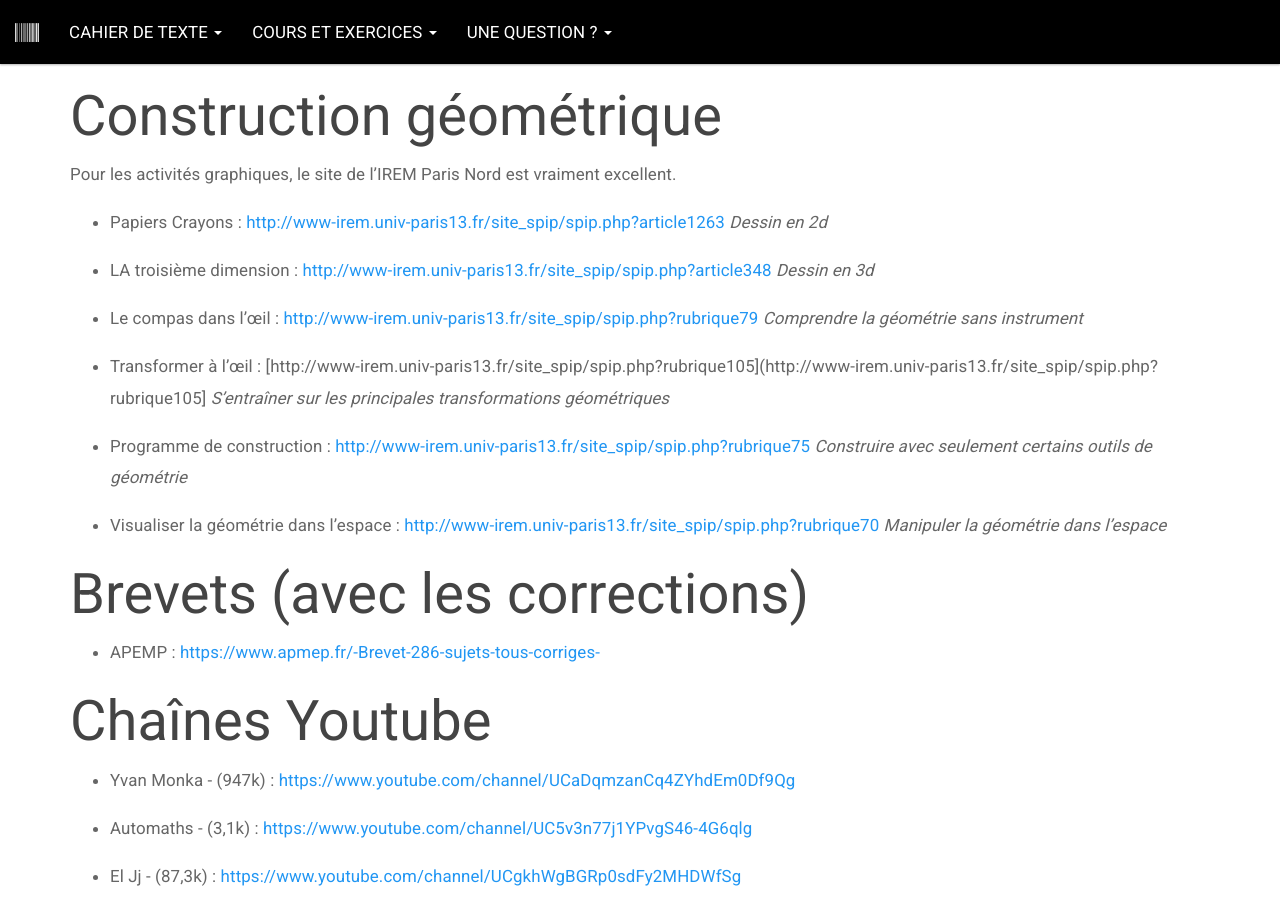
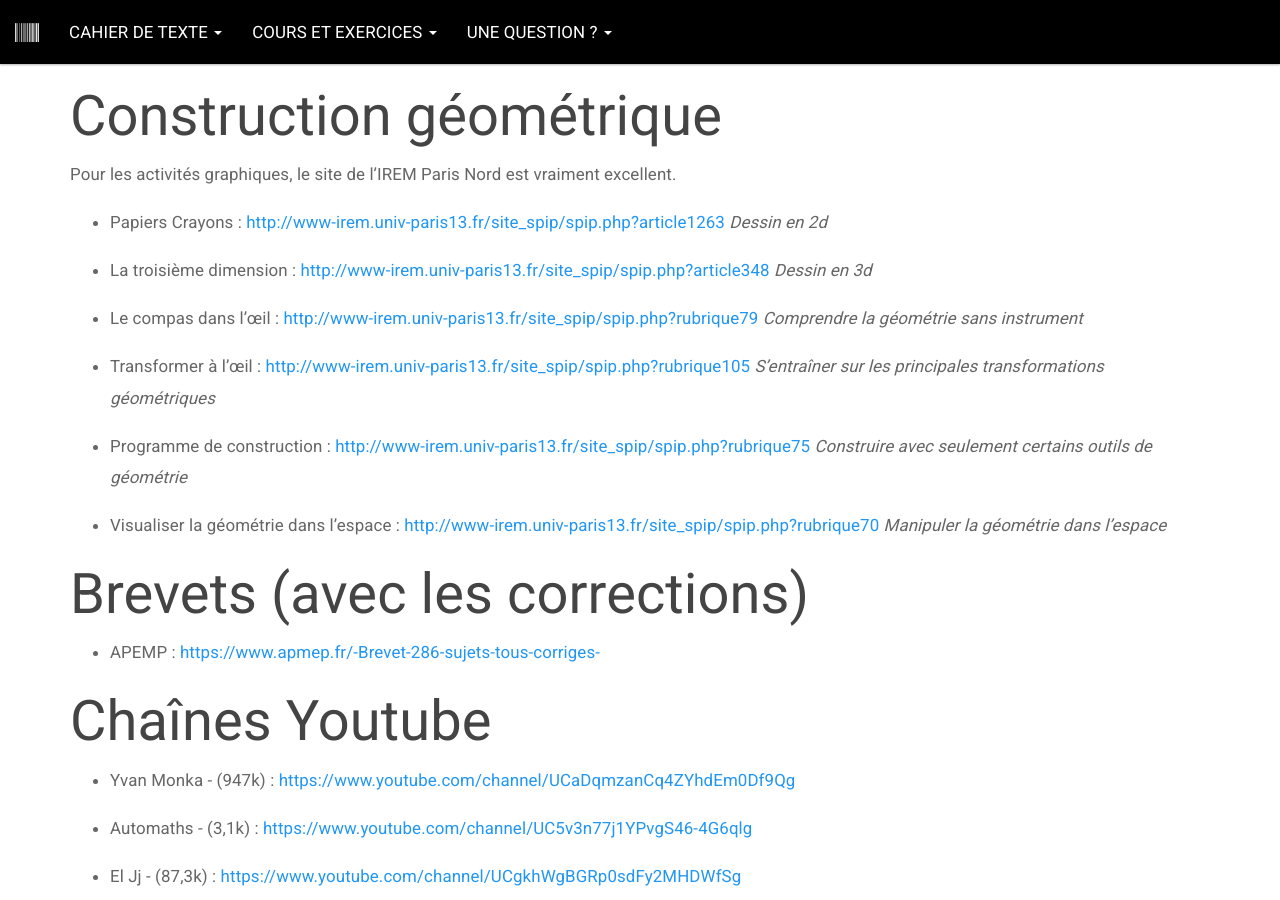
Before and after one commit to homeostasie/holomoprhe.fr, a Jekyll site: the page built from _pages/ressources.md, in a window 1280 px wide and 900 px high, scrolled down 660 px. Built offline with Jekyll 4.4.1, drawn with Linux system fonts in a browser that asks for light colours; comment, search, counter and statistics services are not loaded.

Commit message:
fixed ressources

```diff
--- a/_pages/ressources.md
+++ b/_pages/ressources.md
@@ -28,13 +28,13 @@ Pour les activités graphiques, le site de l'IREM Paris Nord est vraiment excell
 * Papiers Crayons : [http://www-irem.univ-paris13.fr/site_spip/spip.php?article1263](http://www-irem.univ-paris13.fr/site_spip/spip.php?article1263)
 *Dessin en 2d*
 
-* LA troisième dimension : [http://www-irem.univ-paris13.fr/site_spip/spip.php?article348](http://www-irem.univ-paris13.fr/site_spip/spip.php?article348)
+* La troisième dimension : [http://www-irem.univ-paris13.fr/site_spip/spip.php?article348](http://www-irem.univ-paris13.fr/site_spip/spip.php?article348)
 *Dessin en 3d*
 
 * Le compas dans l'œil : [http://www-irem.univ-paris13.fr/site_spip/spip.php?rubrique79](http://www-irem.univ-paris13.fr/site_spip/spip.php?rubrique79)
 *Comprendre la géométrie sans instrument*
 
-* Transformer à l'œil : [http://www-irem.univ-paris13.fr/site_spip/spip.php?rubrique105](http://www-irem.univ-paris13.fr/site_spip/spip.php?rubrique105]
+* Transformer à l'œil : [http://www-irem.univ-paris13.fr/site_spip/spip.php?rubrique105](http://www-irem.univ-paris13.fr/site_spip/spip.php?rubrique105)
 *S'entraîner sur les principales transformations géométriques*
 
 * Programme de construction : [http://www-irem.univ-paris13.fr/site_spip/spip.php?rubrique75](http://www-irem.univ-paris13.fr/site_spip/spip.php?rubrique75])
```
